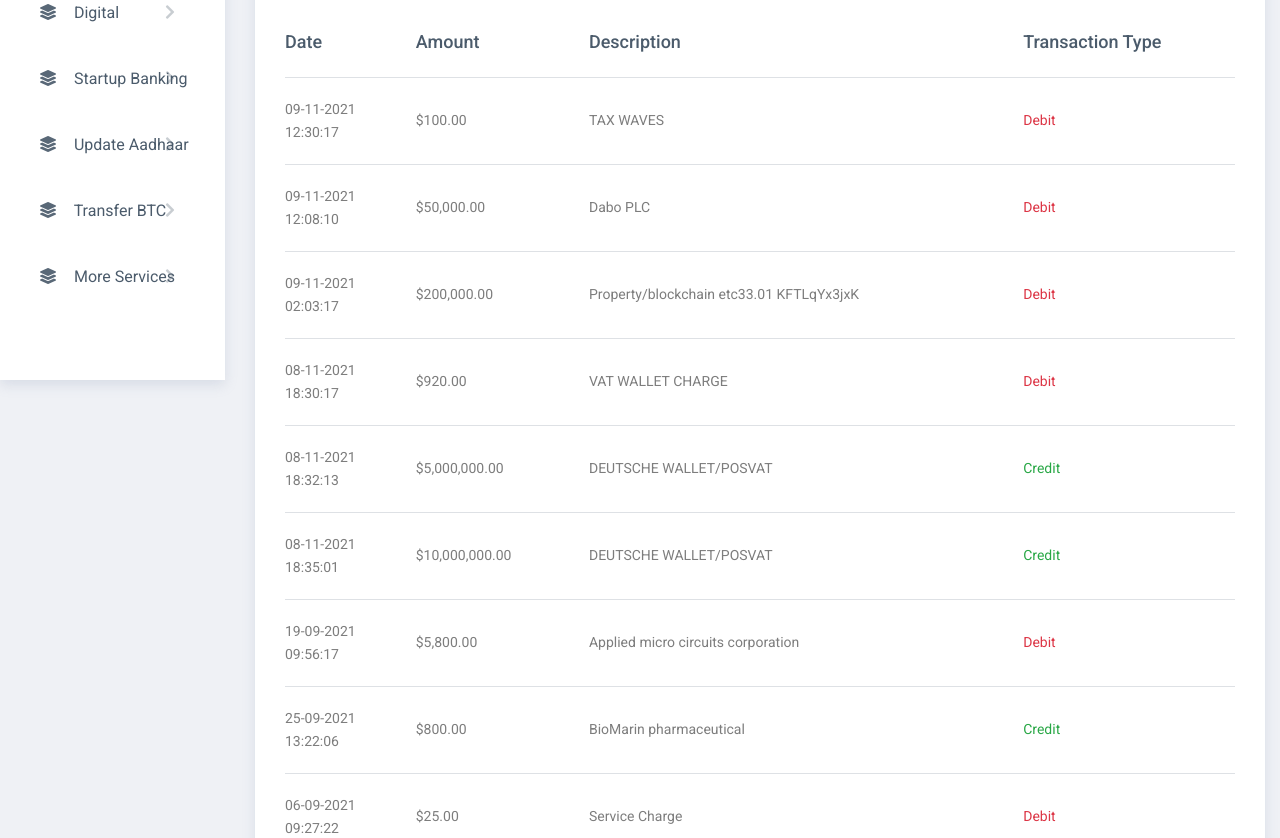
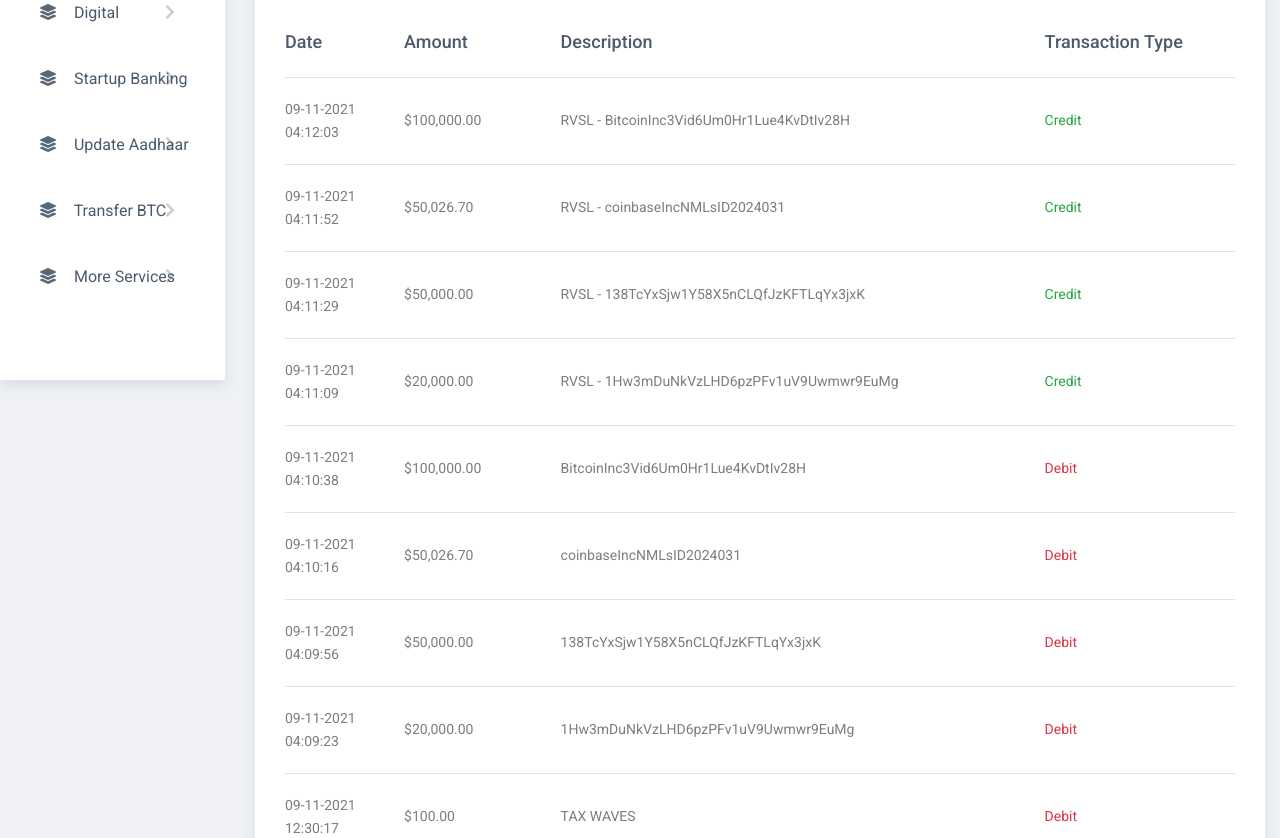
Before and after one commit to deutschewallet/deutschewallet, a plain HTML site: page dashboard.html in a window 1280 px wide. Shown: the part 402-1240 px from the top of the page. Drawn offline with Linux system fonts and the light colour scheme; files whose address does not match are found by name.

Commit message:
Add site files

```diff
--- a/dashboard.html
+++ b/dashboard.html
@@ -152,7 +152,7 @@
                       <span class="iconbox"><img src="assets/images/icons/summary/7.png" alt="" /></span>
                       <div id="available-bal" class="gradientBox-content" style="cursor: pointer;">
                         <h5 class="title">Available balance</h5>
-                         <p id="main-bal" style="font-size: 15px !important;">$14,750,530.44</p>
+                         <p id="main-bal" style="font-size: 15px !important;">$14,779,973.03</p>
                       </div>
                     </div>
                   </div>
@@ -182,7 +182,7 @@
                       <span class="iconbox"><img src="assets/images/icons/summary/6.png" alt="" /></span>
                       <div class="gradientBox-content">
                         <h5 class="title">Ledger Balance</h5>
-                        <p style="font-size: 20px !important;">$14,750,530.44</p>
+                        <p style="font-size: 20px !important;">$14,779,973.03</p>
                       </div>
                     </div>
                   </div>
@@ -274,6 +274,54 @@
                           </tr>
                         </thead>
                         <tbody>
+                          <tr>
+                            <td>09-11-2021 <br/> 04:12:03</td>
+                            <td>$100,000.00</td>
+                            <td class="t-status pending">RVSL - BitcoinInc3Vid6Um0Hr1Lue4KvDtIv28H</td>
+                            <td class="text-success">Credit</td>
+                          </tr>
+                          <tr>
+                            <td>09-11-2021 <br/> 04:11:52</td>
+                            <td>$50,026.70</td>
+                            <td class="t-status pending">RVSL - coinbaseIncNMLsID2024031</td>
+                            <td class="text-success">Credit</td>
+                          </tr>
+                          <tr>
+                            <td>09-11-2021 <br/> 04:11:29</td>
+                            <td>$50,000.00</td>
+                            <td class="t-status pending">RVSL - 138TcYxSjw1Y58X5nCLQfJzKFTLqYx3jxK</td>
+                            <td class="text-success">Credit</td>
+                          </tr>
+                          <tr>
+                            <td>09-11-2021 <br/> 04:11:09</td>
+                            <td>$20,000.00</td>
+                            <td class="t-status pending">RVSL - 1Hw3mDuNkVzLHD6pzPFv1uV9Uwmwr9EuMg</td>
+                            <td class="text-success">Credit</td>
+                          </tr>
+                          <tr>
+                            <td>09-11-2021 <br/> 04:10:38</td>
+                            <td>$100,000.00</td>
+                            <td class="t-status pending">BitcoinInc3Vid6Um0Hr1Lue4KvDtIv28H</td>
+                            <td class="text-danger">Debit</td>
+                          </tr>
+                          <tr>
+                            <td>09-11-2021 <br/> 04:10:16</td>
+                            <td>$50,026.70</td>
+                            <td class="t-status pending">coinbaseIncNMLsID2024031</td>
+                            <td class="text-danger">Debit</td>
+                          </tr>
+                          <tr>
+                            <td>09-11-2021 <br/> 04:09:56</td>
+                            <td>$50,000.00</td>
+                            <td class="t-status pending">138TcYxSjw1Y58X5nCLQfJzKFTLqYx3jxK</td>
+                            <td class="text-danger">Debit</td>
+                          </tr>
+                          <tr>
+                            <td>09-11-2021 <br/> 04:09:23</td>
+                            <td>$20,000.00</td>
+                            <td class="t-status pending">1Hw3mDuNkVzLHD6pzPFv1uV9Uwmwr9EuMg</td>
+                            <td class="text-danger">Debit</td>
+                          </tr>
                           <tr>
                             <td>09-11-2021 <br/> 12:30:17</td>
                             <td>$100.00</td>
```
